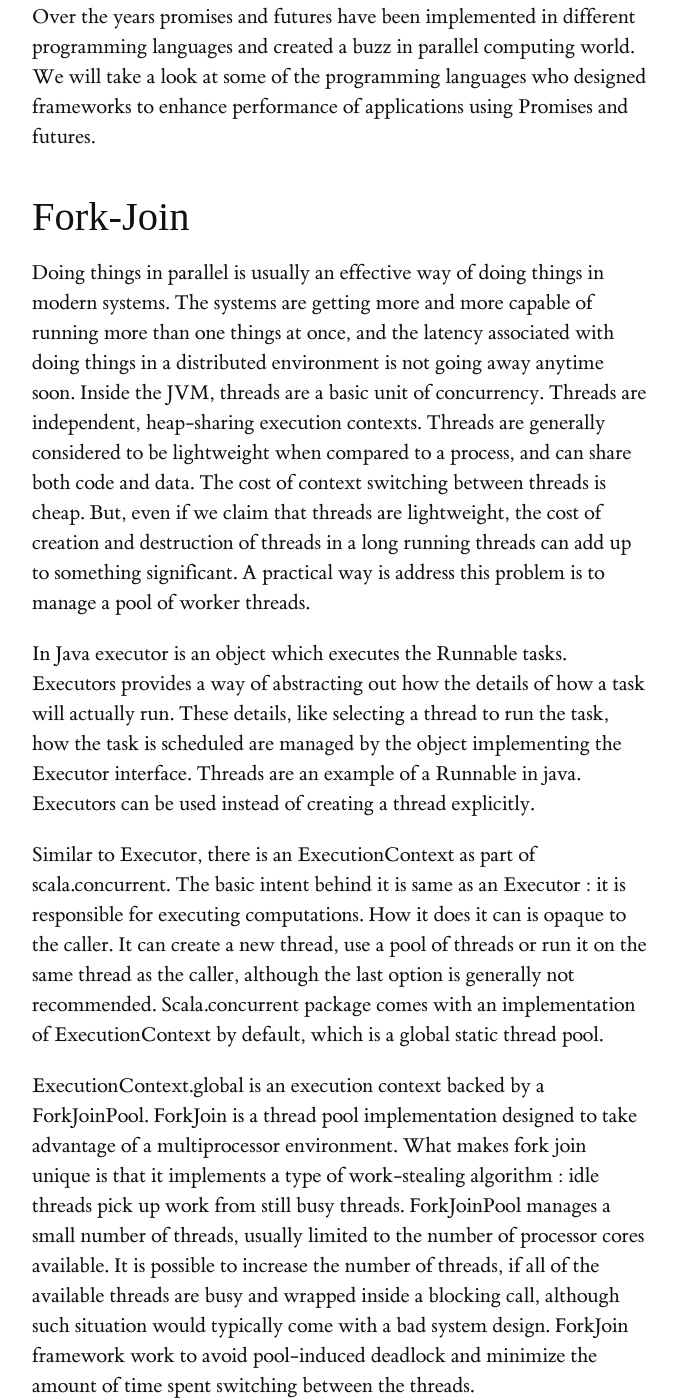
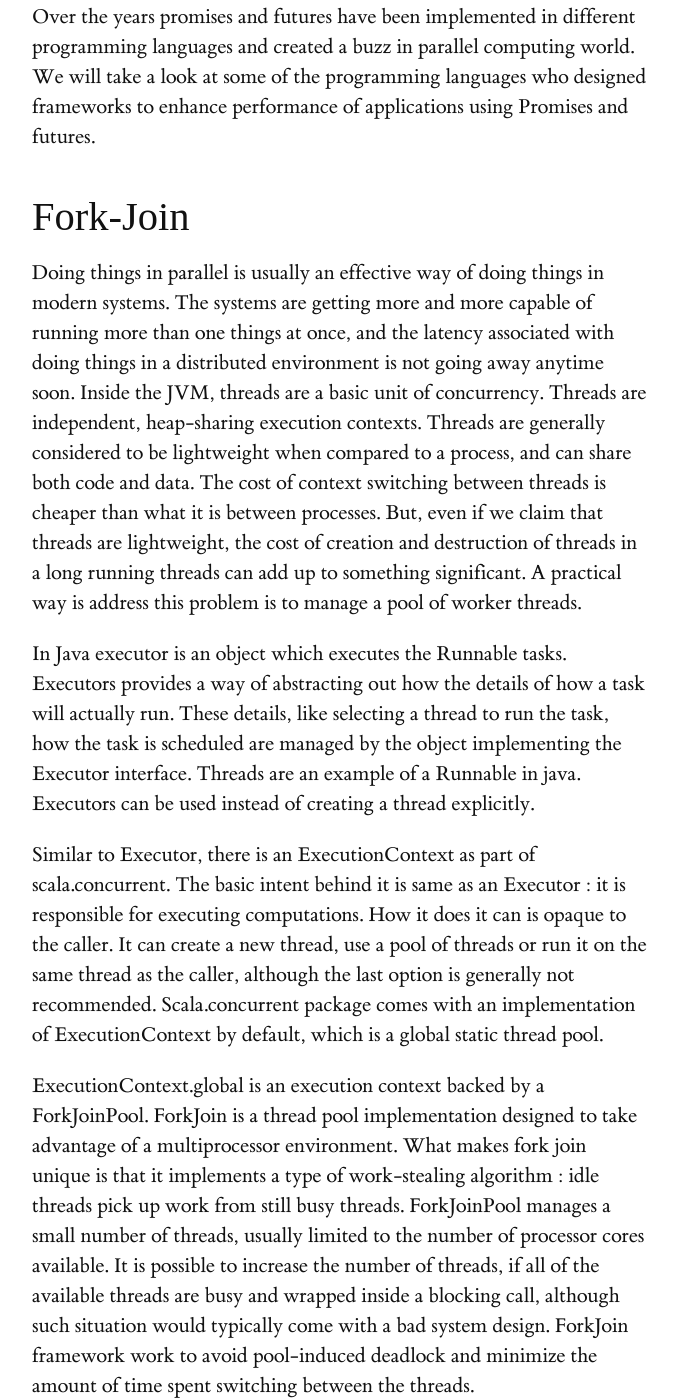
Before and after one commit to heathermiller/dist-prog-book, a Jekyll site: the page built from chapter/2/futures.md, in a window 1280 px wide and 1400 px high, scrolled down 5829 px. Shown: the whole window, without its empty margins (128-806 px from the left). Built offline with Jekyll 4.4.1, drawn with Linux system fonts in a browser that asks for light colours; some web fonts are replaced; some of the changed text lies outside the part shown.

Commit message:
Update futures.md

```diff
--- a/chapter/2/futures.md
+++ b/chapter/2/futures.md
@@ -83,7 +83,7 @@ Over the years promises and futures have been implemented in different programmi
 
 ## Fork-Join
 
-Doing things in parallel is usually an effective way of doing things in modern systems. The systems are getting more and more capable of running more than one things at once, and the latency associated with doing things in a distributed environment is not going away anytime soon. Inside the JVM, threads are a basic unit of concurrency. Threads are independent, heap-sharing execution contexts. Threads are generally considered to be lightweight when compared to a process, and can share both code and data. The cost of context switching between threads is cheap. But, even if we claim that threads are lightweight, the cost of creation and destruction of threads in a long running threads can add up to something significant. A practical way is address this problem is to manage a pool of worker threads.
+Doing things in parallel is usually an effective way of doing things in modern systems. The systems are getting more and more capable of running more than one things at once, and the latency associated with doing things in a distributed environment is not going away anytime soon. Inside the JVM, threads are a basic unit of concurrency. Threads are independent, heap-sharing execution contexts. Threads are generally considered to be lightweight when compared to a process, and can share both code and data. The cost of context switching between threads is cheaper than what it is between processes. But, even if we claim that threads are lightweight, the cost of creation and destruction of threads in a long running threads can add up to something significant. A practical way is address this problem is to manage a pool of worker threads.
 
 
 In Java executor is an object which executes the Runnable tasks. Executors provides a way of abstracting out how the details of how a task will actually run. These details, like selecting a thread to run the task, how the task is scheduled are managed by the object implementing the Executor interface. Threads are an example of a Runnable in java. Executors can be used instead of creating a thread explicitly.
```
Also changed, not shown: other parts of chapter/2/futures.md (+1 -1 lines).
